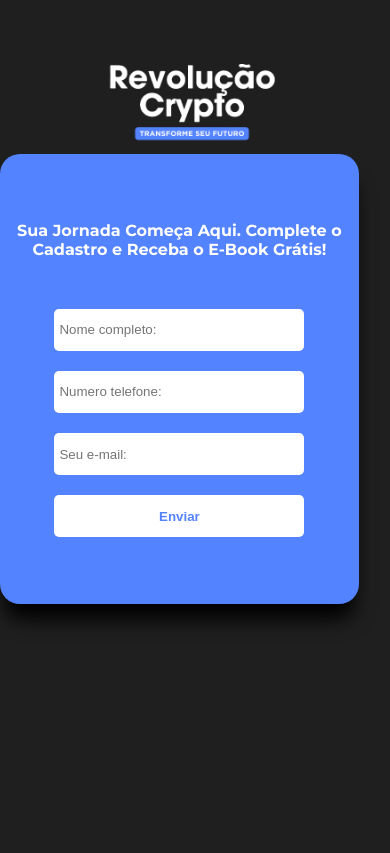
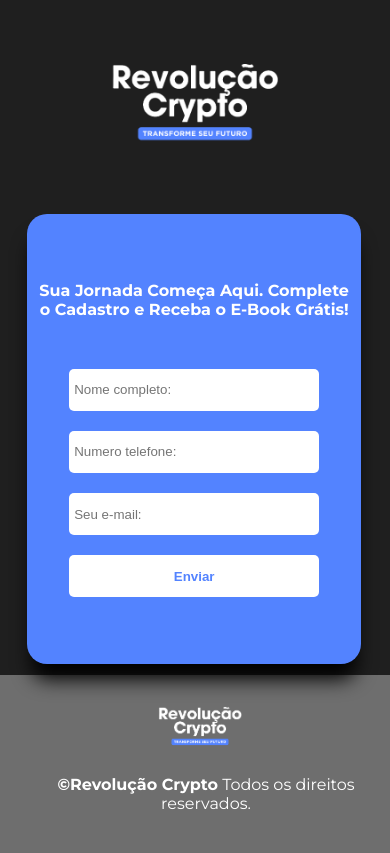
Before and after one commit to vini-j-pereira/do-zero-ao-investidor-crypto, a plain HTML site: page cadastro.html in a window 390 px wide. Drawn offline with nearby package versions, Linux system fonts and the light colour scheme.

Commit message:
commit_ resp cadastro footer

```diff
--- a/cadastro.html
+++ b/cadastro.html
@@ -32,6 +32,13 @@
             </div>
         </section>
     </main>
+    <footer>
+        <div class="footer-links">
+            <img src="image/RevoluçãoCrypto (1).png" alt="logo">
+            <p><span>&copy;Revolução Crypto</span> Todos os direitos reservados.</p>
+            <i class="bi bi-instagram"></i>
+        </div>
+    </footer>
 
 </body>
 </html>
--- a/resposivo.css
+++ b/resposivo.css
@@ -397,6 +397,20 @@
     display: none;
    }
 
+   .container-logo{
+    display: flex;
+    align-items: center;
+    justify-content: center !important;
+    margin-left: 0 !important;
+}
+
+.container-form{
+    display: flex;
+    align-items: center;
+    justify-content: center !important;
+    margin-left: 7% !important;
+    margin-top: 60px;
+}
 
 
 
--- a/style.css
+++ b/style.css
@@ -581,7 +581,7 @@ footer div img{
 
 .container-main{
     width: 100%;
-    height: 100vh;
+    height: 80vh;
 }
 
 .container-logo{
```
